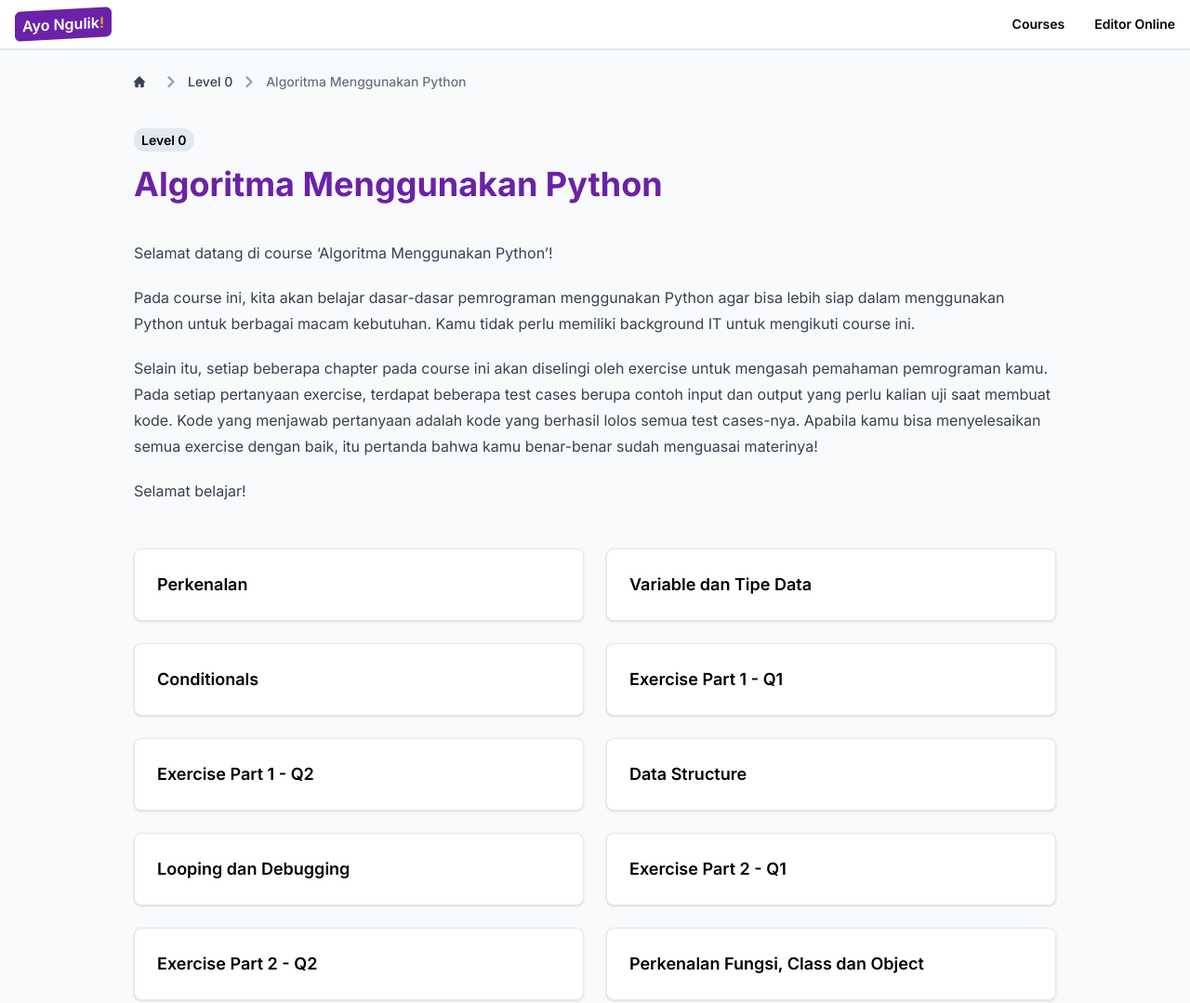
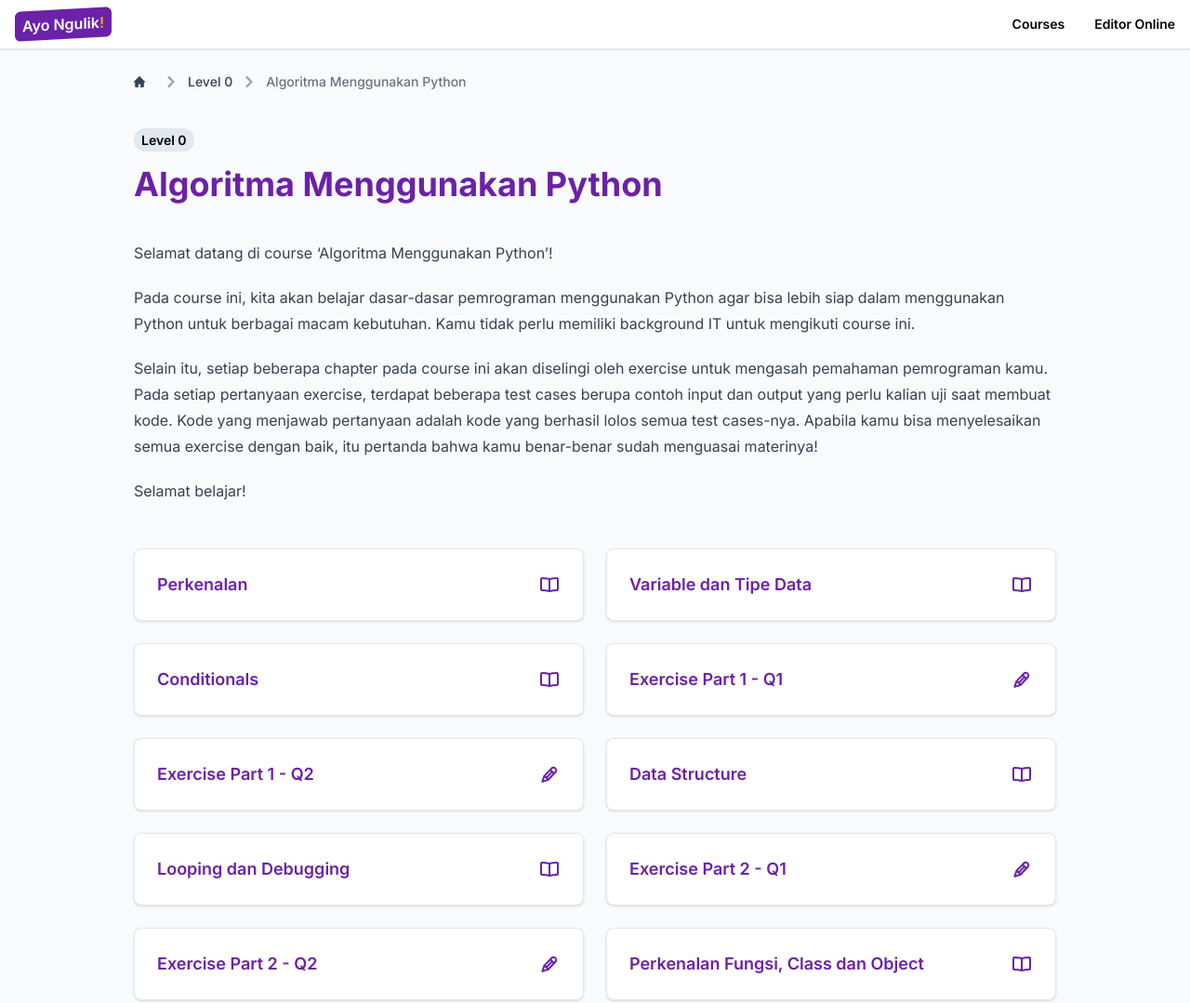
Before and after one commit to ayongulik/web, an Astro site: page /level-0/algoritma-menggunakan-python in a window 1280 px wide. Shown: the top 1079 px of the page at 93% size. Built offline with nearby package versions, Linux system fonts and the light colour scheme; Astro itself is replaced by a stand-in of ours.

Commit message:
feat: add icons to course pages

```diff
--- a/src/pages/[...courseslug].astro
+++ b/src/pages/[...courseslug].astro
@@ -37,6 +37,7 @@ const courseSlug = splitSlug[splitSlug.length - 1];
 const levelTitle = removeStripes(splitSlug[0]);
 
 const pageEntry = await getEntry("pages", courseSlug);
+// @ts-expect-error dynamic slug
 const { Content } = await pageEntry.render();
 
 const title = removeStripes(courseSlug);
@@ -69,9 +70,47 @@ const title = removeStripes(courseSlug);
             <li>
               <a
                 href={`/${entry.slug}`}
-                class="block p-6 text-lg font-semibold bg-white border border-gray-200 rounded-lg shadow hover:bg-purple-100"
+                class="flex p-6 items-center text-lg font-semibold bg-white border border-gray-200 rounded-lg text-purple-800 shadow hover:bg-purple-100"
               >
-                {entry.data.title}
+                <span class="flex-1">{entry.data.title}</span>
+                {entry.data.type === "material" && (
+                  <span class="flex-none">
+                    <svg
+                      class="w-6 h-6 text-purple-800"
+                      aria-hidden="true"
+                      xmlns="http://www.w3.org/2000/svg"
+                      fill="none"
+                      viewBox="0 0 24 24"
+                    >
+                      <path
+                        stroke="currentColor"
+                        stroke-linecap="round"
+                        stroke-linejoin="round"
+                        stroke-width="2"
+                        d="M12 6v13m0-13c-2.8-.8-4.7-1-8-1a1 1 0 0 0-1 1v11c0 .6.5 1 1 1 3.2 0 5 .2 8 1m0-13c2.8-.8 4.7-1 8-1 .6 0 1 .5 1 1v11c0 .6-.5 1-1 1-3.2 0-5 .2-8 1"
+                      />
+                    </svg>
+                  </span>
+                )}
+                {entry.data.type === "exercise" && (
+                  <span class="flex-none">
+                    <svg
+                      class="w-6 h-6 text-purple-800"
+                      aria-hidden="true"
+                      xmlns="http://www.w3.org/2000/svg"
+                      fill="none"
+                      viewBox="0 0 24 24"
+                    >
+                      <path
+                        stroke="currentColor"
+                        stroke-linecap="round"
+                        stroke-linejoin="round"
+                        stroke-width="2"
+                        d="m10.8 17.8-6.4 2.1 2.1-6.4m4.3 4.3L19 9a3 3 0 0 0-4-4l-8.4 8.6m4.3 4.3-4.3-4.3m2.1 2.1L15 9.1m-2.1-2 4.2 4.2"
+                      />
+                    </svg>
+                  </span>
+                )}
               </a>
             </li>
           ))
```
